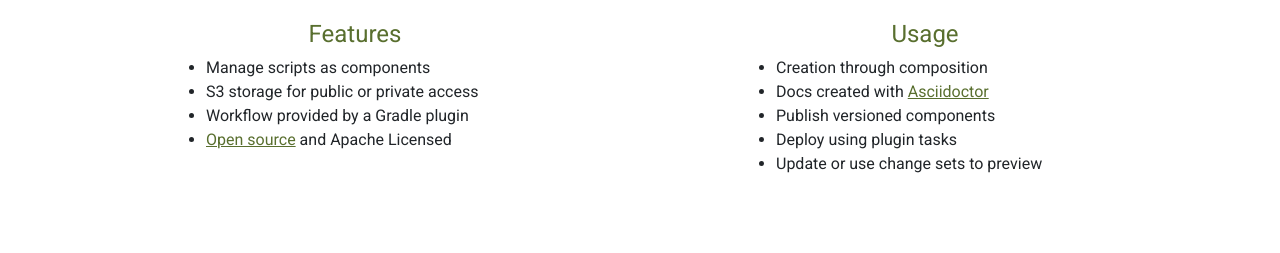
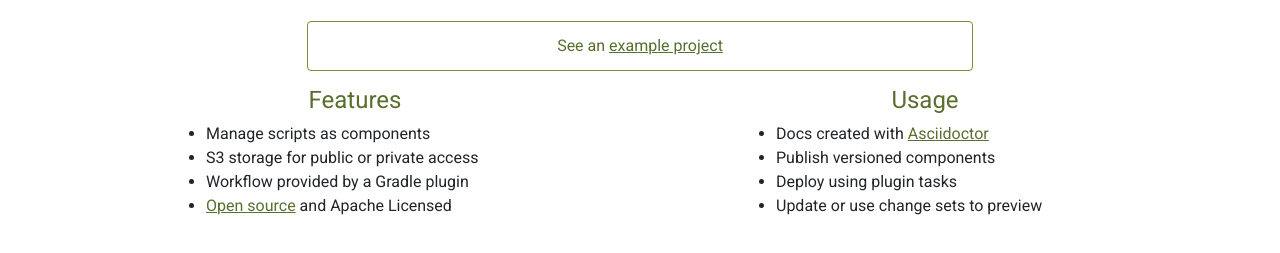
Before and after one commit to olublessed/website-1, a plain HTML site: page index.html in a window 1280 px wide. Shown: the part 259-512 px from the top of the page. Drawn offline with nearby package versions, Linux system fonts and the light colour scheme.

Commit message:
add banner with example app link

```diff
--- a/index.html
+++ b/index.html
@@ -22,7 +22,7 @@
     #info-blocks ul {  width: 70%;  margin: 0 auto;  float: none; text-align: center }
     #info-blocks ul li {  text-align: left }
     #info-blocks h4 { color: #596f2f; }
-    #info-blocks .alert-success { background-color: #cddcb1; border-color: #596f2f; color: #596f2f; margin-bottom: 1.7em }
+    #info-blocks .alert-success { background-color: #ffffff; border-color: #798e35; color: #596f2f; margin: 0 auto 1.0em auto; width: 60%;  float: none; text-align: center }
   </style>
 </head>
 <body>
@@ -72,13 +72,13 @@
   </div>
 
   <div id="info-blocks" class="container">
-    <!--<div class="row">-->
-      <!--<div class="col">-->
-        <!--<div class="alert alert-success" role="alert">-->
-          <!--See an example project-->
-        <!--</div>-->
-      <!--</div>-->
-    <!--</div>-->
+    <div class="row">
+      <div class="col">
+        <div class="alert alert-success" role="alert">
+          See an <a href="https://github.com/cfn-stacks/app-example">example project</a>
+        </div>
+      </div>
+    </div>
     <div class="row">
       <div class="col">
         <h4>Features</h4>
@@ -92,7 +92,6 @@
       <div class="col">
         <h4>Usage</h4>
         <ul>
-          <li>Creation through composition</li>
           <li>Docs created with <a href="http://asciidoctor.org/">Asciidoctor</a></li>
           <li>Publish versioned components</li>
           <li>Deploy using plugin tasks</li>
```
